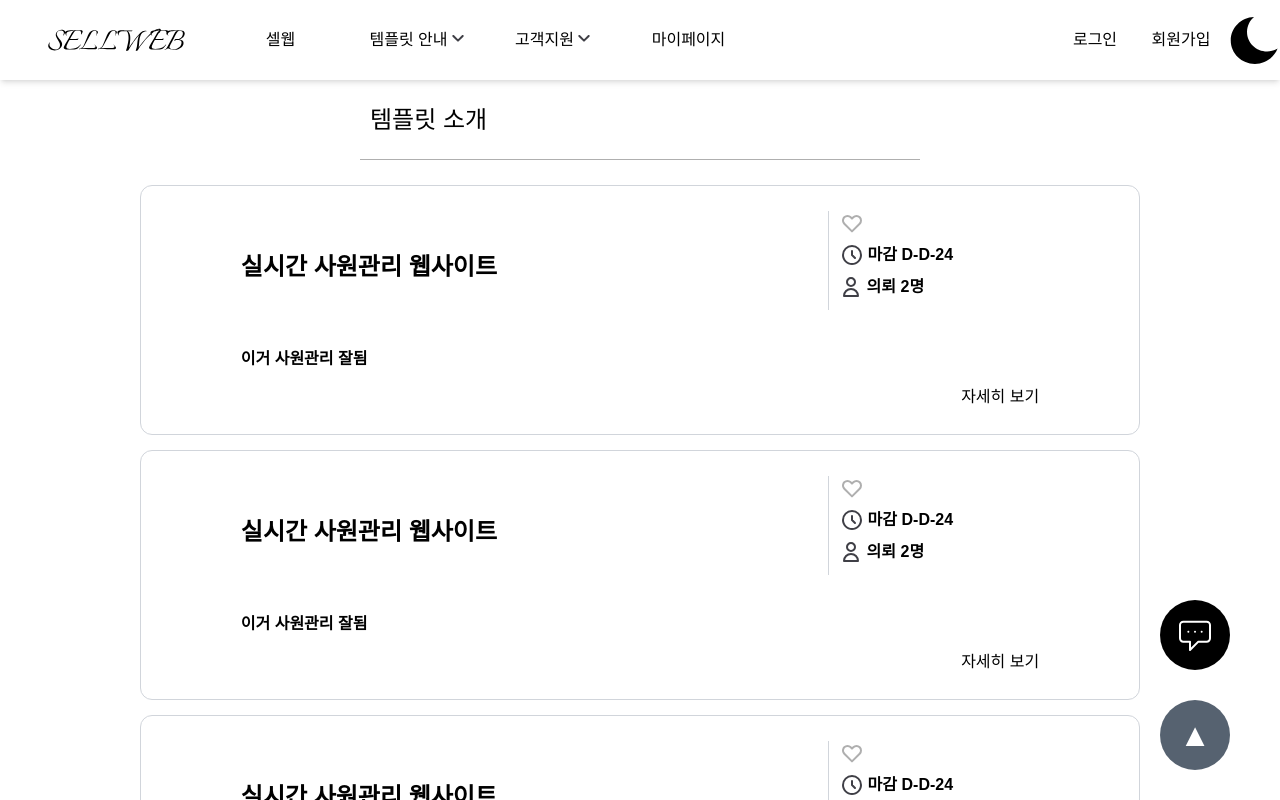
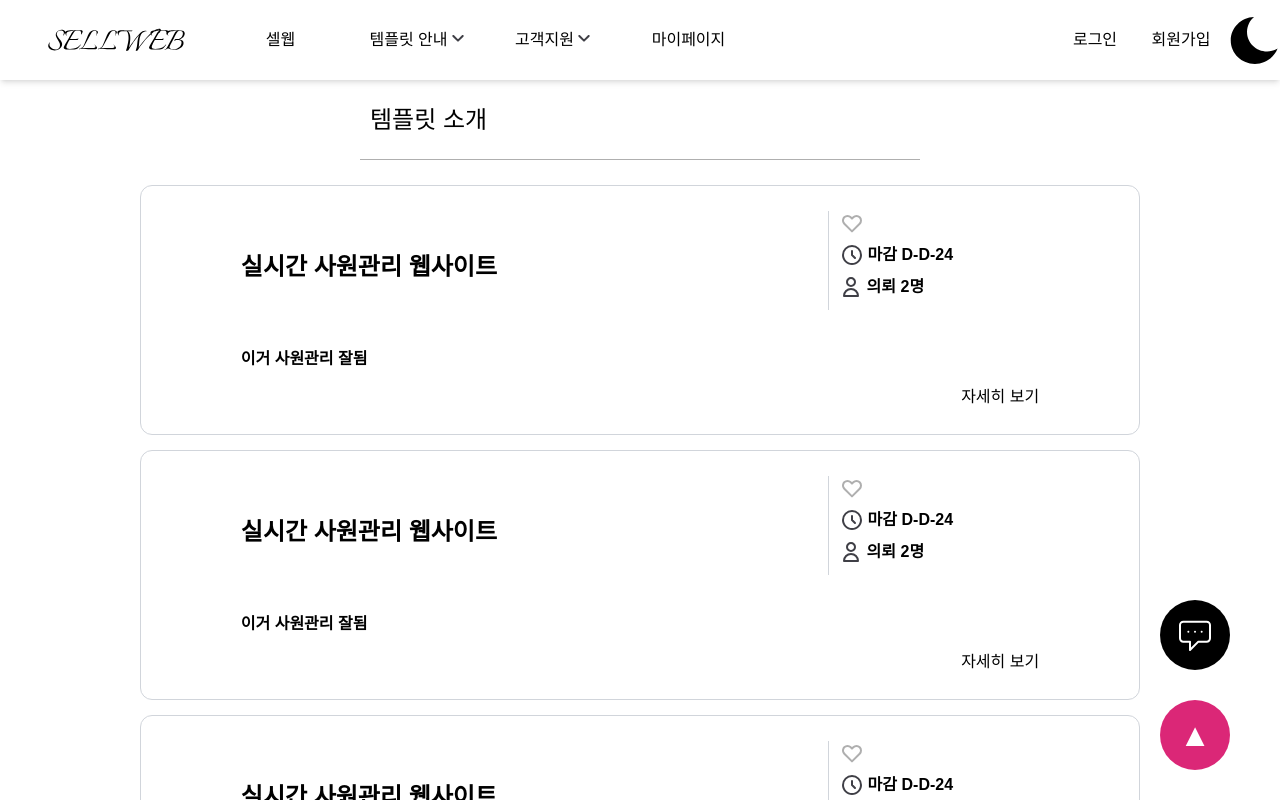
Before and after one commit to Hyun-EG/SP-sellweb, a Next.js app: page /temp in a window 1280 px wide. Shown: the top 800 px of the page. Built offline with nearby package versions, Linux system fonts and the light colour scheme.

Commit message:
Design: 버튼 bg변경

```diff
--- a/src/components/BackToTop.tsx
+++ b/src/components/BackToTop.tsx
@@ -6,7 +6,7 @@ const BackToTop = () => {
       onClick={() => {
         window.scrollTo({ top: 0, behavior: 'smooth' });
       }}
-      className="fixed top-[700px] right-[50px] w-[70px] h-[70px] flex justify-center items-center text-[32px] rounded-full cursor-pointer bg-[#566270]"
+      className="fixed top-[700px] right-[50px] w-[70px] h-[70px] flex justify-center items-center text-[32px] rounded-full cursor-pointer bg-[#DB2777]"
     >
       <span className="text-[#fff]">▲</span>
     </div>
```
